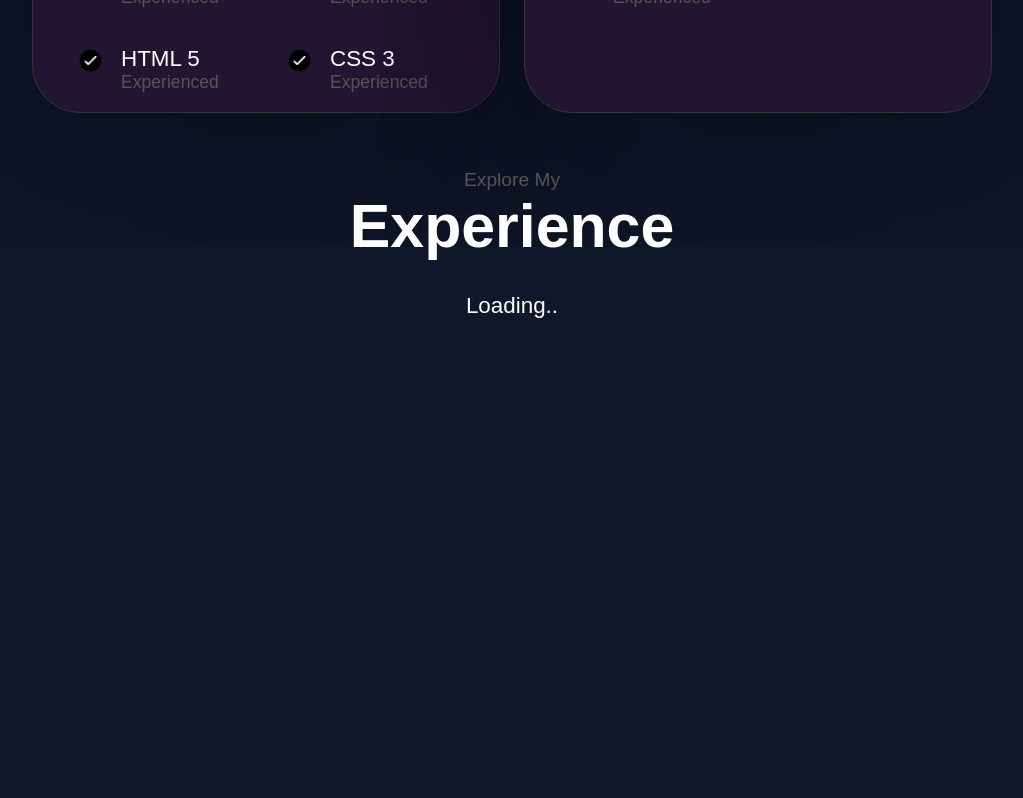
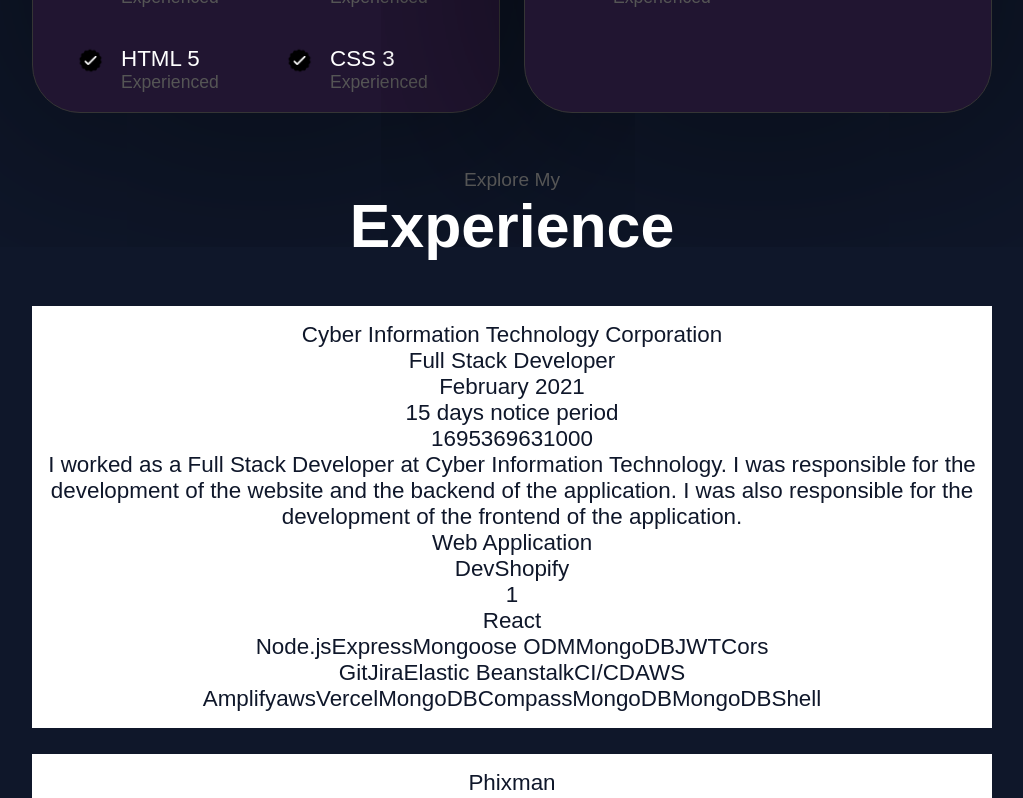
Before and after one commit to Vaishnavi-Karil/Portfolio-Frontend-React, a Next.js app: page / in a window 1280 px wide. Shown: the part 2040-2838 px from the top of the page, without its empty margins (128-1151 px from the left). Built offline with nearby package versions, Linux system fonts and the light colour scheme.

Commit message:
update the code

```diff
--- a/package.json
+++ b/package.json
@@ -11,7 +11,7 @@
   "dependencies": {
     "eslint": "8.49.0",
     "eslint-config-next": "13.5.2",
-    "next": "13.5.2",
+    "next": "^13.5.5",
     "react": "18.2.0",
     "react-dom": "18.2.0",
     "react-icons": "^4.11.0",
--- a/src/components/Experience/index.js
+++ b/src/components/Experience/index.js
@@ -1,6 +1,3 @@
-"use client";
-import React, { useState, useEffect } from "react";
-
 import {
   StyledCardContainer,
   StyledCardHeadingContainer,
@@ -9,14 +6,8 @@
 } from "@/styles/Styles";
 import { ArrayofExperiences } from "@/app/data/constants";
 import { StyledExperience } from "./ExperienceStyle";
-import Loader from "@/app/loader";
 
 export const Experience = () => {
-  const [isClient, setIsClient] = useState(false);
-
-  useEffect(() => {
-    setIsClient(true);
-  }, []);
   const experience = ArrayofExperiences.map((experience_details, index) => {
     const {
       companyname,
@@ -32,23 +23,23 @@
     } = experience_details;
     return (
       <StyledExperience key={index}>
-        <ul>
-          <li> {companyname}</li>
-          <li> {designation}</li>
-          <li>{startdate}</li>
-          <li>{enddate}</li>
-          <li>{experience}</li>
-          <li> {description}</li>
-          <li> {plateform}</li>
-          <li> {projectname}</li>
-          <li>{workingOnTotalProjects}</li>
-        </ul>
         <div>
-          <ul>
-            <li>{frontendtechnologies}</li>
-            <li> {backendtechnologies}</li>
-            <li>{tools}</li>
-          </ul>
+          <p>{companyname}</p>
+          <p>{designation}</p>
+          <p>{startdate}</p>
+          <p>{enddate}</p>
+          <p>{experience}</p>
+          <p>{description}</p>
+          <p>{plateform}</p>
+          <p>{projectname}</p>
+          <p>{workingOnTotalProjects}</p>
+        </div>
+        <div>
+          <div>
+            <p>{frontendtechnologies}</p>
+            <p> {backendtechnologies}</p>
+            <p>{tools}</p>
+          </div>
         </div>
       </StyledExperience>
     );
@@ -61,7 +52,7 @@
           <StyledHeading1>Experience</StyledHeading1>
         </StyledCardHeadingContainer>
 
-        {isClient ? <Loader/> : experience}
+        {experience}
       </StyledCardContainer>
     </>
   );
```
Also changed, not shown: 1 other file (tests, documents, lock files or other folders).
